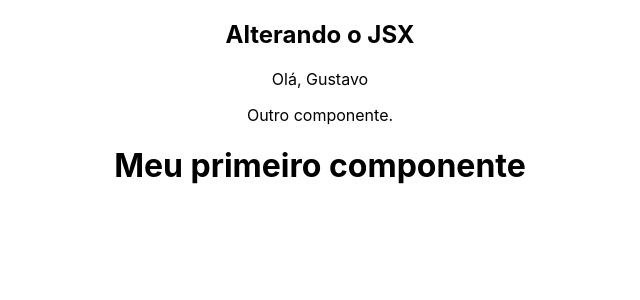
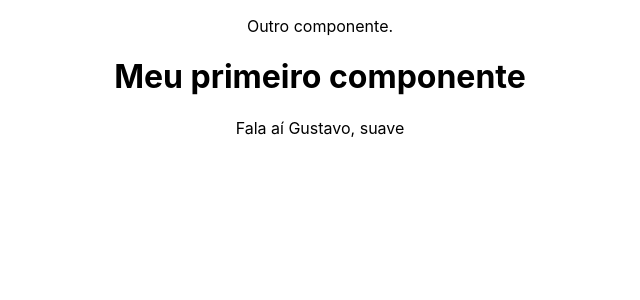
Before and after one commit to GustavoFrota/Teste-React, a React (Create React App) app in the folder meu-projeto/: page / in a window 1280 px wide. Shown: the top 300 px of the page, without its empty margins (320-960 px from the left). Built offline with nearby package versions, Linux system fonts and the light colour scheme.

Commit message:
Utilizando props

```diff
--- a/meu-projeto/src/App.js
+++ b/meu-projeto/src/App.js
@@ -1,19 +1,16 @@
 
 import './App.css';
 import HelloWorld from './Components/HelloWorld';
+import SayMyName from './Components/SayMyName';
 
 function App() {
-const name = 'Gustavo'
-
-
 
   return (
     <div className="App">
-      <h2>Alterando o JSX</h2>
-      <p>Olá, {name} </p>
       <HelloWorld />
+      <SayMyName nome="Gustavo" />
     </div>
-  );
+  )
 }
 
 export default App;
--- /dev/null
+++ b/meu-projeto/src/Components/SayMyName.js
@@ -0,0 +1,9 @@
+function SayMyName(props) {
+    return (
+        <div>
+            <p>Fala aí {props.nome}, suave</p>
+        </div>
+
+    )
+}
+export default SayMyName;
```
